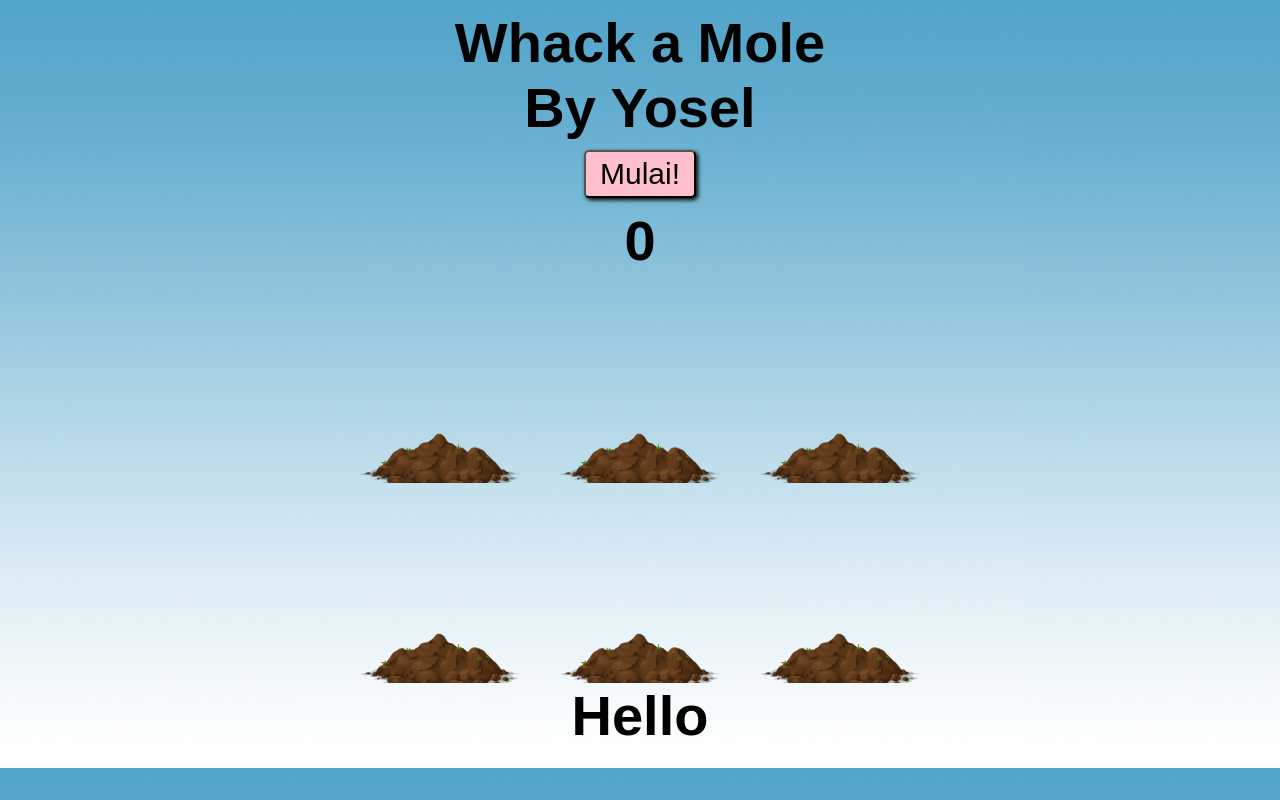
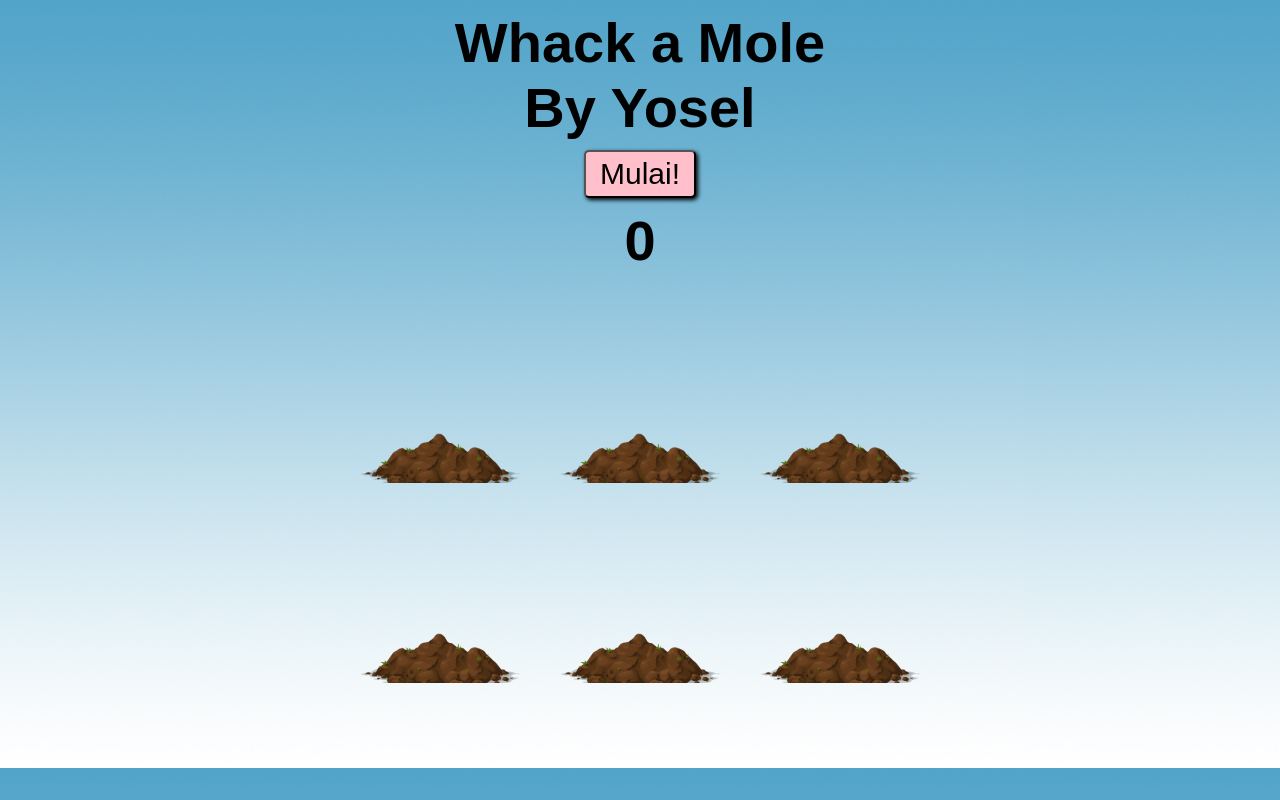
Before and after one commit to yosel-tamba/yosel-tamba.github.io, a plain HTML site: page index.html in a window 1280 px wide. Drawn offline with Linux system fonts and the light colour scheme.

Commit message:
Update index.html

```diff
--- a/index.html
+++ b/index.html
@@ -41,12 +41,8 @@
             <div class="tikus"></div>
         </div>
 
-    <br>
-    <br>
-    <br>
+    </div>
 
-        <h1>Hello</h1>
-    </div>
     <audio src="audio/Pop.mp3" id="pop"></audio>
     <script src="js/script.js"></script>
 </body>
```
